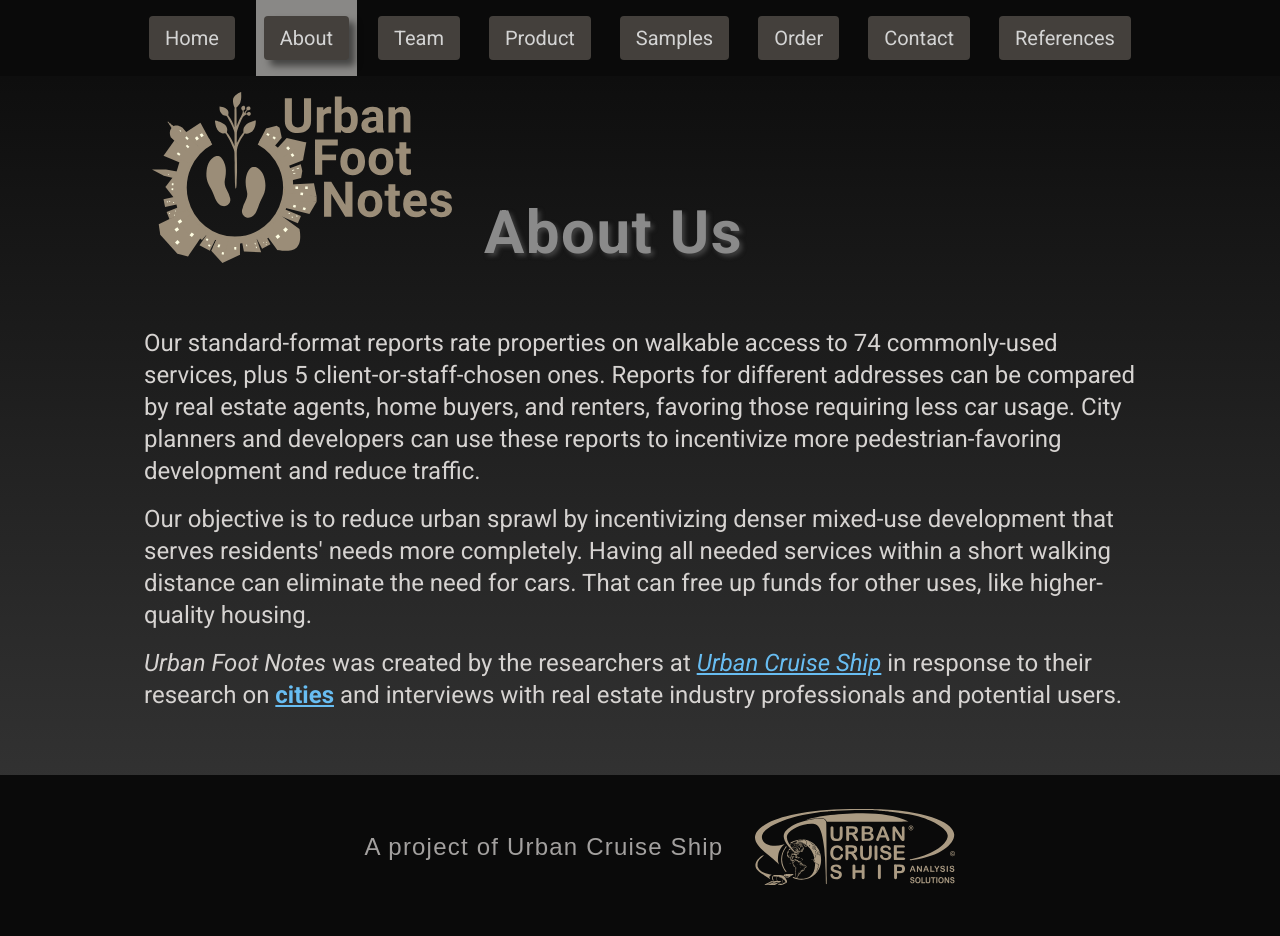
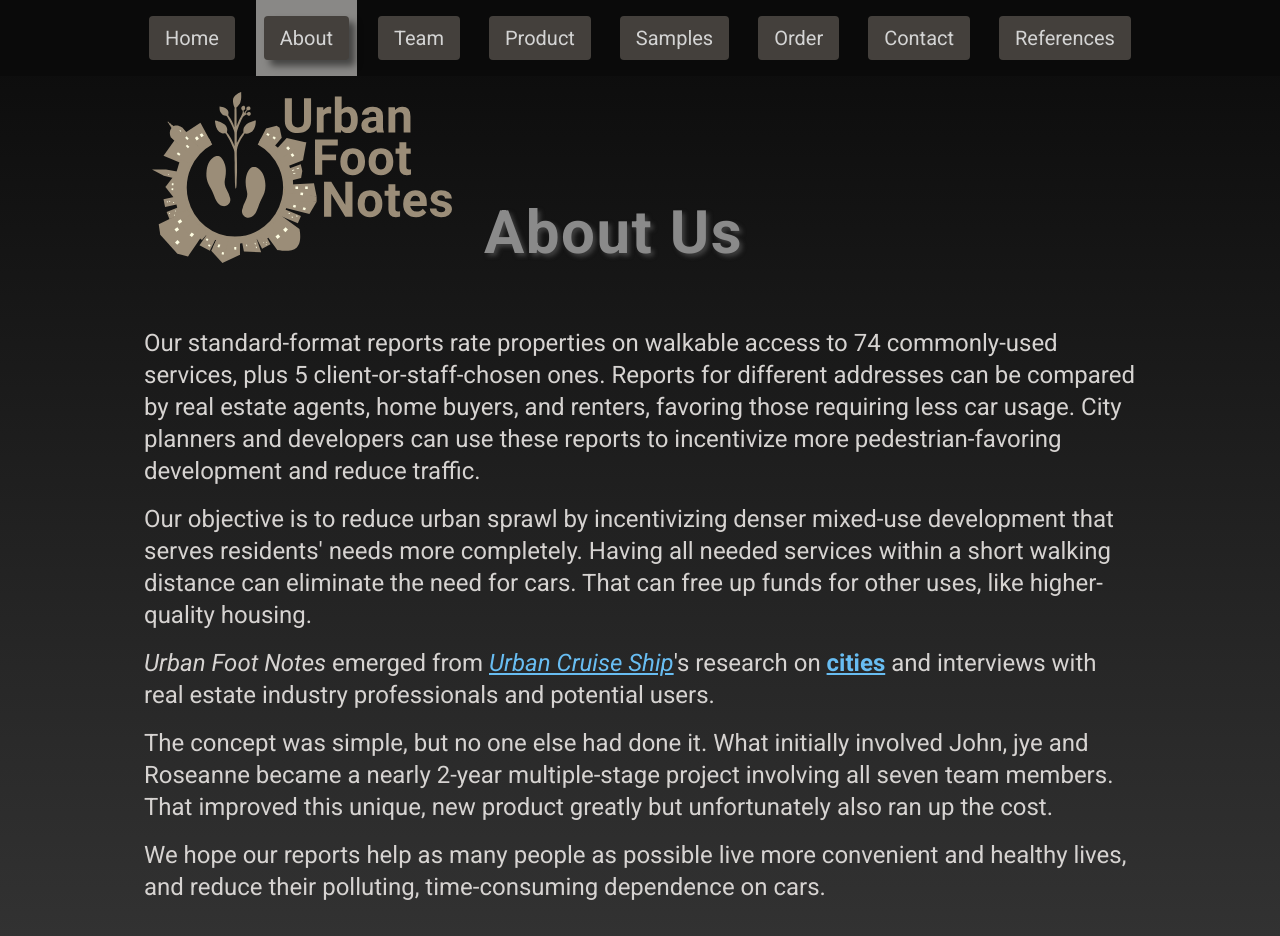
Before and after one commit to Richard-Burd/urban-footnotes-landing, a Next.js app: page /about in a window 1280 px wide. Shown: the top 936 px of the page. Built offline with nearby package versions, Linux system fonts and the light colour scheme; a web font is replaced by a local one.

Commit message:
update to wording for about and mission

```diff
--- a/pages/about.js
+++ b/pages/about.js
@@ -31,8 +31,8 @@
             like higher-quality housing.
           </p>
 
-          <p>
-            <i>Urban Foot Notes</i> was created by the researchers at{" "}
+          <p className="pb-4">
+            <i>Urban Foot Notes</i> emerged from{" "}
             <a
               href="https://www.urbancruiseship.org"
               target="_blank"
@@ -40,8 +40,8 @@
             >
               {" "}
               <i>Urban Cruise Ship</i>
-            </a>{" "}
-            in response to their research on{" "}
+            </a>
+            {""}'s research on{" "}
             <a
               href="https://www.urbancruiseship.org/cities"
               target="_blank"
@@ -52,6 +52,18 @@
             and interviews with real estate industry professionals and potential
             users.
           </p>
+          <p className="pb-4">
+            The concept was simple, but no one else had done it. What initially
+            involved John, jye and Roseanne became a nearly 2-year
+            multiple-stage project involving all seven team members. That
+            improved this unique, new product greatly but unfortunately also ran
+            up the cost.
+          </p>
+          <p className="pb-4">
+            We hope our reports help as many people as possible live more
+            convenient and healthy lives, and reduce their polluting,
+            time-consuming dependence on cars.
+          </p>
         </div>
       </div>
     </div>
--- a/pages/index.js
+++ b/pages/index.js
@@ -26,9 +26,11 @@
         </center>
         <div className="roboto-font rext-xl mx-4 mb-8 italic text-stone-300 md:text-2xl lg:mx-32">
           <p>
-            Our mission is to advance sustainable urban growth by spotlighting
-            addresses that prioritize walkability, reducing car dependency and
-            fostering environmentally friendly, vibrant neighborhoods.
+            To enhance our society and planet's health, our reports display how
+            many commonly-used services are within short walking distance of a
+            given address -- in a standardized, comparative format --
+            incentivizing and promoting development that allows more residents
+            to conveniently live without owning cars.
           </p>
         </div>
       </div>
```
